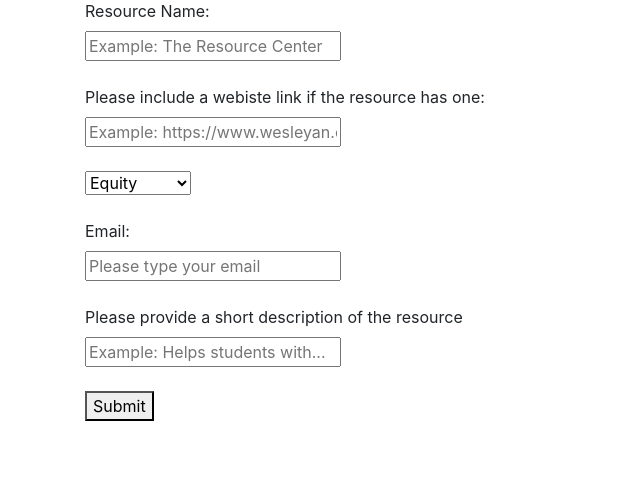
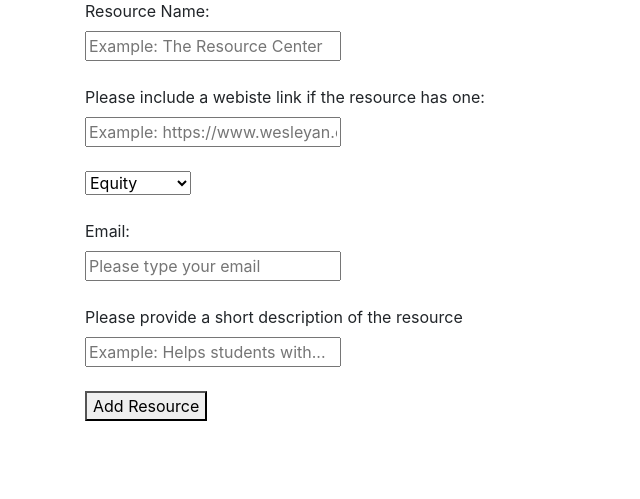
Before and after one commit to Romani20/resource-generator, a Flask app: page /add_resource_page in a window 1280 px wide. Shown: the part 163-662 px from the top of the page, without its empty margins (0-640 px from the left). Run offline with Flask 3, Linux system fonts and the light colour scheme; parts of the project's set-up code (start-up, migrations or seed data) failed here and were passed over; some libraries are stand-ins or nearby versions.

Commit message:
updated the backend for add resource

```diff
--- a/website/templates/Add_resource_page.html
+++ b/website/templates/Add_resource_page.html
@@ -9,21 +9,21 @@
     <h3>Are there any resources that you want to include?</h3>
     <br />
     <p>Please go ahead and enter the required information</p>
+    <form action="/add_resource" method="post">
     <label for = "resource_name"> Resource Name: </label>
     <br />
     <input type="text" id = "resource_name" name ="resource_name" placeholder="Example: The Resource Center" />
     <br />
     <br />
-    <label for = "Link_to_website"> Please include a webiste link if the resource has one: </label>
+    <label for = "link_to_website"> Please include a webiste link if the resource has one: </label>
     <br />
     <input type="text" id="link_to_website" name="link_to_website" placeholder ="Example: https://www.wesleyan.edu/resourcecenter/"/>
     <br />
     <br />
-    <select name="category" id="resource_type">
+    <select name="resource_type" id="resource_type">
       <option value="Equity">Equity</option>
       <option value="Health">Health</option>
       <option value="Academics">Academics</option>
-    </optgroup>
   </select>
   <br />
    <br/>
@@ -35,12 +35,13 @@
     <label for="keywords">Please provide a short description of the resource</label>
     <br />
     <input
-      type="text" id="keywords"
+      type="text" id="keywords" name="keywords"
       placeholder="Example: Helps students with..."
     />
     <br/>
     <br />
-    <button>Submit</button>
+    <button type = "submit"> Add Resource </button>
   </div>
+</form>
 </body>
 {% endblock %}
```
Also changed, not shown: nlp_threshold.py (+23 -23 lines), website/authenticate.py (+7 -4 lines), instance/database.db.
